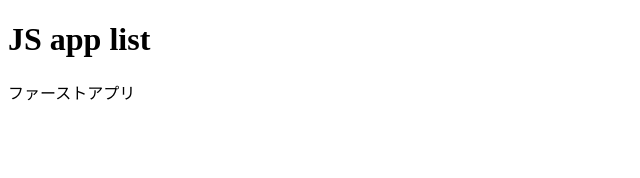
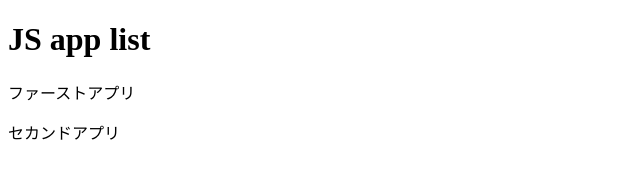
Before and after one commit to shiori616/js_app, a plain HTML site: page index.html in a window 1280 px wide. Shown: the whole page, without its empty margins (0-640 px from the left). Drawn offline with Linux system fonts and the light colour scheme.

Commit message:
セカンドアプリ追加

```diff
--- a/index.html
+++ b/index.html
@@ -8,5 +8,6 @@
 <body>
     <h1>JS app list</h1>
     <p>ファーストアプリ</p>
+    <p>セカンドアプリ</p>
 </body>
 </html>
```
